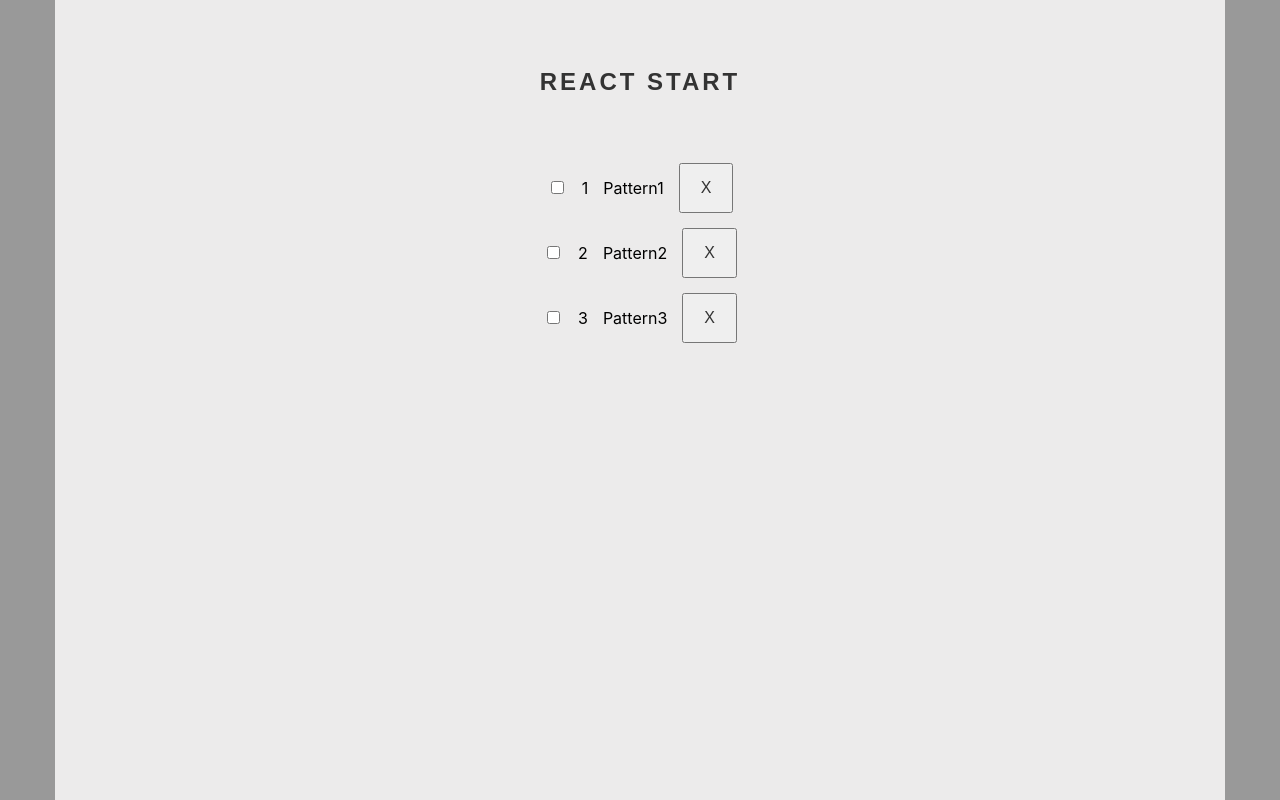
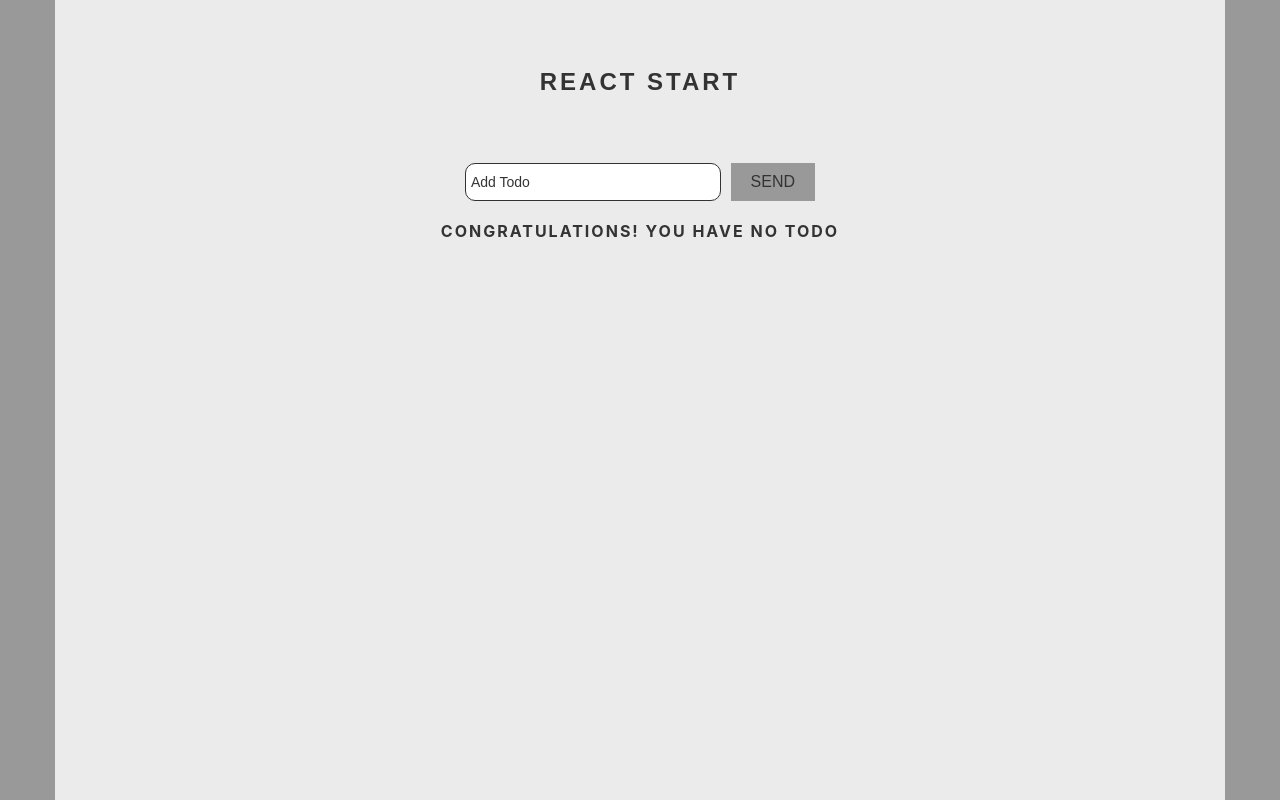
Before and after one commit to Dioneer/ReactStart, a React (Create React App) app: page / in a window 1280 px wide. Built offline with nearby package versions, Linux system fonts and the light colour scheme.

Commit message:
todo front

```diff
--- a/public/index.html
+++ b/public/index.html
@@ -7,9 +7,8 @@
 	<meta name="viewport" content="width=device-width, initial-scale=1" />
 	<meta name="theme-color" content="#000000" />
 	<meta name="description" content="Web site created using create-react-app" />
-	<link rel="apple-touch-icon" href="%PUBLIC_URL%/logo192.png" />
-
-	<link rel="manifest" href="%PUBLIC_URL%/manifest.json" />
+	<!-- <link rel="apple-touch-icon" href="%PUBLIC_URL%/logo192.png" /> -->
+	<!-- <link rel="manifest" href="%PUBLIC_URL%/manifest.json" /> -->
 	<title>React App</title>
 </head>
 
--- a/src/App.js
+++ b/src/App.js
@@ -1,21 +1,41 @@
-import TodoList from './todo/todo.js'
+import TodoList from './todo/todoUl.js';
+import Context from './context.js';
+import React from "react";
+import AddToDo from './todo/addTodo.js';
 
 function App() {
-	const textContent = [
-		{ id: "Pattern1", completed: false, title: "Block header" },
-		{ id: "Pattern2", completed: false, title: "Block body" },
-		{ id: "Pattern3", completed: false, title: "Block footer" },
-	]
+	const [textContent, setTodo] = React.useState([])
+	function toggle(id) {
+		setTodo(textContent.map((text) => {
+			if (text.id === id) {
+				text.completed = !text.completed
+			}
+			return text;
+		}))
+	}
+	function remove(id) {
+		setTodo(
+			textContent.filter(text => { return text.id !== id })
+		)
+	}
+
+	function addTodo(value) {
+		setTodo(textContent.concat([{ id: Date.now(), comleted: false, title: value }]))
+	}
 	return (
-		<div className="wrapper">
-			<div className="page">
-				<div className="container">
-					<div className="page__tittle">React start</div>
-					<TodoList textContent={textContent}></TodoList>
+		<Context.Provider value={{ textContent, toggle, remove }} >
+			<div className="wrapper">
+				<div className="page">
+					<div className="container">
+						<div className="page__tittle">React start</div>
+						<AddToDo onCreate={addTodo}></AddToDo>
+						{(textContent.length) ? <TodoList></TodoList> : <div className='lazy'>Congratulations! You have no TODO</div>}
+					</div>
 				</div>
 			</div>
-		</div>
+		</Context.Provider >
 	);
 }
 
+
 export default App;
--- /dev/null
+++ b/src/context.js
@@ -0,0 +1,3 @@
+import React from "react";
+const Context = React.createContext();
+export default Context;
--- a/src/index.css
+++ b/src/index.css
@@ -43,5 +43,85 @@ code {
 	letter-spacing: 3px;
 }
 .page__list{
+	list-style: none;
+	margin: 0 auto;
+	padding: 0;
+	max-width: 350px;
+}
+.page__list li{
+	display: flex;
+	align-items:center;
+	margin: 0 0 15px 0;
+	border: 1px solid #333;
+	border-radius: 5px;
+	height: 50px;
+}
+.checkbox{
+	flex: 1 1 auto;
+	display: flex;
+	position: relative;
+}
+.checkbox:before{
+	content: '';
+	position: absolute;
+	top: 50%;
+	left: 0;
+	width: 100%;
+	height: 1px;
+	background: #333;
+	transform: translate(0, -50%) scale(0);
+	transition: all 0.3s 0s;
+}
+.checkbox.active:before{
+	transform: translate(0, -50%) scale(1);
+}
+.checkbox__input{
+	margin: 0px 5px;
+}
+.checkbox__lable{
+	display: block;
+	width: 100%;
+}
+.checkbox__lable span{
+	margin: 0 5px;
+}
+.button {
+	display: flex;
+	padding: 10px 20px;
+	justify-content: center;
+	align-items: center;
+	font-size: 1rem;
+	color: #333;
+	text-transform: uppercase;
+	margin:0 5px 0 0;
+	border: none;
+	background-color: #999;
+}
+.button_big{
+	margin: 0;
+}
+.lazy{
+	font-size: 16px;
+	text-transform: uppercase;
+	color: #333;
+	letter-spacing: 2px;
+	text-align: center;
+	font-weight: 700;
+}
+.input{
+	flex: 1 1 auto;
+	display: flex;
+	align-items: center;
+	padding: 5px;
+	font-size: 14px;
+	color: #333;
+	border: 1px solid #333;
+	border-radius: 10px;
+	margin: 0px 10px 0px 0px;
+}
+.form{
+	margin: 0px auto 20px auto;
+	display: flex;
+	max-width: 350px;
 
 }
--- /dev/null
+++ b/src/todo/addTodo.js
@@ -0,0 +1,32 @@
+import React from "react";
+import PropTypes from "prop-types";
+
+function AddToDo({ onCreate }) {
+	let [value, setValue] = React.useState('Add Todo')
+
+	function submitHandler(e) {
+		e.preventDefault();
+		console.log(e)
+		if (value.trim()) {
+			onCreate(value);
+			setValue(value = 'Add Todo');
+		}
+	}
+	function focus() {
+		setValue(value = '')
+	}
+
+	return (
+		<form className='form' action="#" method="POST" onSubmit={submitHandler}>
+			<input type="text" value={value} data-error="ошибка" autoComplete="off" name="name" className="input" onFocus={() => { focus() }} onChange={(e) => { setValue(e.target.value) }} />
+
+			<button className='button button_big' type="submit" ><span>Send</span></button>
+		</form>
+	)
+}
+
+AddToDo.propTypes = {
+	onCreate: PropTypes.func.isRequired,
+}
+
+export default AddToDo;
--- a/src/todo/todo.js
+++ /dev/null
@@ -1,22 +0,0 @@
-import ToDoLi from "./todoLi"
-import PropTypes from "prop-types"
-
-const ulStyle = {
-	listStyle: 'none',
-	margin: 0,
-	padding: 0,
-}
-
-function ToDoList({ textContent }) {
-	return (
-		<ul className="page__list" style={ulStyle}>
-			{textContent.map((text, i) => { return <ToDoLi text={text} key={text.id} index={i}></ToDoLi> })}
-		</ul>
-	)
-}
-
-ToDoList.propTypes = {
-	textContent: PropTypes.arrayOf(PropTypes.object).isRequired,
-}
-
-export default ToDoList;
--- a/src/todo/todoLi.js
+++ b/src/todo/todoLi.js
@@ -1,37 +1,17 @@
-import PropTypes from "prop-types"
+import PropTypes from "prop-types";
 
-const styleLi = {
-	li: {
-		display: 'flex',
-		justifyContent: 'center',
-		alignItems: 'center',
-		margin: '0 0 15px 0',
-	},
-	span: {
-		display: 'block',
-		margin: '0 15px',
-	},
-	button: {
-		display: 'flex',
-		height: '50px',
-		padding: '0px 20px',
-		justifyContent: 'center',
-		alignItems: 'center',
-		fontSize: '1rem',
-		color: '#333',
-		textTransform: 'uppercase',
-		margin: '0 0 0 15px',
+function ToDoLi({ text, index, changeInputLi, removeLi }) {
+	const classes = [];
+	if (text.completed) {
+		classes.push('active')
 	}
-}
-
-function ToDoLi({ text, index }) {
 	return (
-		<li style={styleLi.li}>
-			<div className="checkbox">
-				<label htmlFor="formcheck" className="checkbox__lable"><span></span></label>
-				<input type="checkbox" id="formcheck" data-error="ошибка" autoComplete="off" name="checkyourself" className="checkbox__input firstblock req" /></div>
-			<span style={styleLi.span}>{index + 1}</span>{text.id}
-			<button style={styleLi.button} type="submit">X</button>
+		<li>
+			<div className={["checkbox", classes[0]].join(' ')} >
+				<input checked={text.completed} type="checkbox" id={['formcheck', text.id].join("")} data-error="ошибка" autoComplete="off" name="checkyourself" className="checkbox__input req" onChange={() => { changeInputLi(text.id); }} />
+				<label htmlFor={['formcheck', text.id].join("")} className="checkbox__lable"><span>{index + 1}</span>{text.title}</label>
+			</div>
+			<button className="button" type="submit" onClick={() => { removeLi(text.id) }}>X</button>
 		</li>
 	)
 }
@@ -39,6 +19,7 @@ function ToDoLi({ text, index }) {
 ToDoLi.propTypes = {
 	text: PropTypes.object.isRequired,
 	index: PropTypes.number,
+	changeInputLi: PropTypes.func.isRequired,
 }
 
 export default ToDoLi;
--- /dev/null
+++ b/src/todo/todoUl.js
@@ -0,0 +1,16 @@
+import ToDoLi from "./todoLi";
+import React, { useContext } from "react";
+import Context from '../context.js';
+
+
+function ToDoList() {
+	const { textContent, toggle, remove } = useContext(Context);
+	return (
+		<ul className="page__list">
+			{textContent.map((text, i) => { return <ToDoLi text={text} key={text.id} index={i} changeInputLi={toggle} removeLi={remove}></ToDoLi> })}
+
+		</ul>
+	)
+}
+
+export default ToDoList;
```
Also changed, not shown: public/manifest.json.
